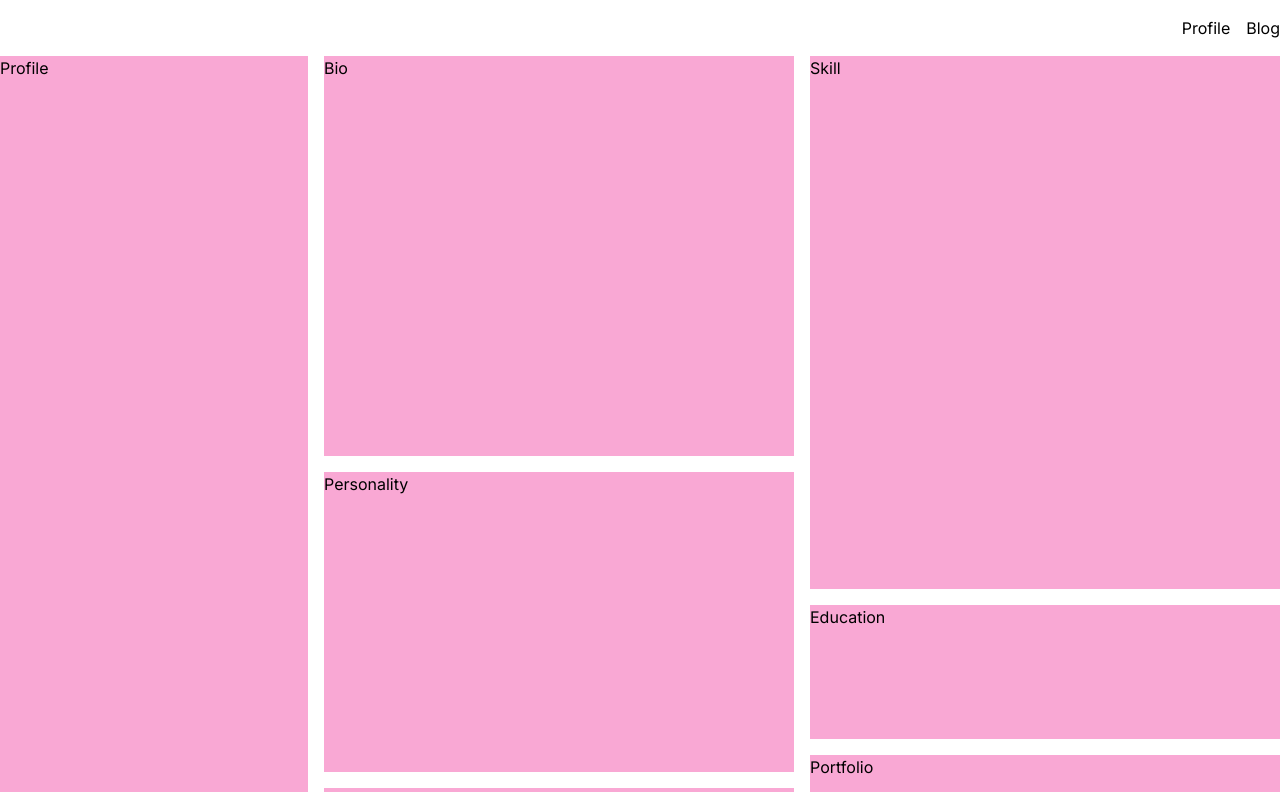
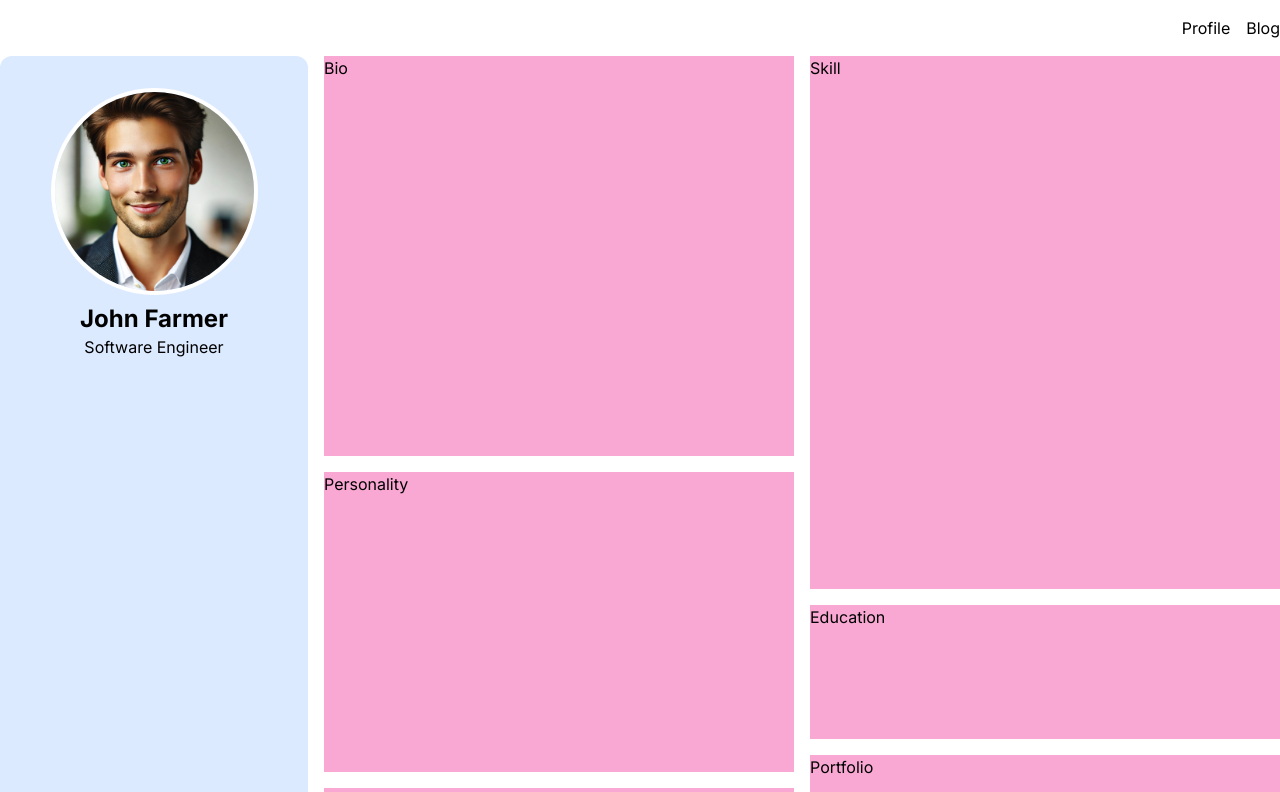
Before and after one commit to tonnam-su/web-profile-2024, a Next.js app: page / in a window 1280 px wide. Shown: the top 792 px of the page. Built offline with nearby package versions, Linux system fonts and the light colour scheme.

Commit message:
feat: spite components and add profile

```diff
--- /dev/null
+++ b/src/app/_components/Bio.tsx
@@ -0,0 +1,9 @@
+import React from "react";
+
+type Props = {};
+
+const Bio = (props: Props) => {
+  return <div className="bg-pink-300 min-h-[400px]">Bio</div>;
+};
+
+export default Bio;
--- /dev/null
+++ b/src/app/_components/Personality.tsx
@@ -0,0 +1,9 @@
+import React from "react";
+
+type Props = {};
+
+const Personality = (props: Props) => {
+  return <div className="bg-pink-300 min-h-[300px]">Personality</div>;
+};
+
+export default Personality;
--- /dev/null
+++ b/src/app/_components/Profile.tsx
@@ -0,0 +1,26 @@
+import Image from "next/image";
+import React from "react";
+
+type Props = {};
+
+const Profile = (props: Props) => {
+  return (
+    <div className="bg-blue-100 h-full p-4 rounded-xl">
+      <div className="flex justify-center items-center pt-4 pb-2">
+        <Image
+          src="/profile.webp"
+          width={500}
+          height={500}
+          alt="profile picture"
+          className="w-3/4 aspect-square rounded-full border-4 border-white"
+        />
+      </div>
+      <div className="text-center">
+        <h1 className="text-2xl font-bold">John Farmer</h1>
+        <p className="text-base">Software Engineer</p>
+      </div>
+    </div>
+  );
+};
+
+export default Profile;
--- a/src/app/page.tsx
+++ b/src/app/page.tsx
@@ -1,4 +1,7 @@
 import Image from "next/image";
+import Profile from "./_components/Profile";
+import Bio from "./_components/Bio";
+import Personality from "./_components/Personality";
 
 export default function Home() {
   return (
@@ -9,11 +12,11 @@ export default function Home() {
       </div>
       <div className="grid grid-flow-col grid-cols-8 gap-4">
         <div className="col-span-2">
-          <div className="bg-pink-300 h-full">Profile</div>
+          <Profile />
         </div>
         <div className="grid col-span-3 gap-4">
-          <div className="bg-pink-300 min-h-[400px]">Bio</div>
-          <div className="bg-pink-300 min-h-[300px]">Personality</div>
+          <Bio />
+          <Personality />
           <div className="bg-pink-300 min-h-[200px]">Goals</div>
         </div>
         <div className="grid col-span-3 gap-4">
```
Also changed, not shown: public/profile.webp (added).
